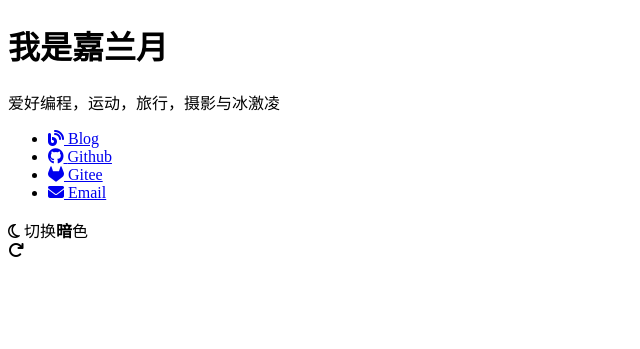
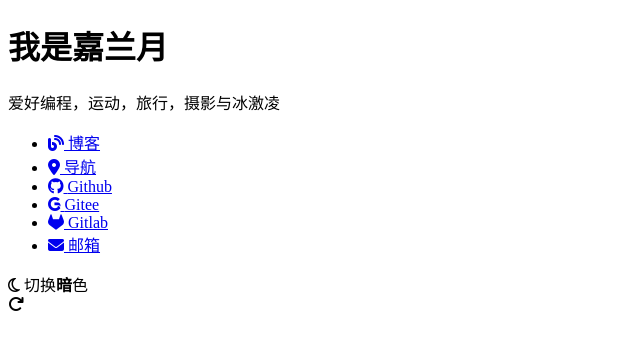
Before and after one commit to wonder-light/blog-home, a website with bundled scripts: page index.html in a window 1280 px wide. Shown: the part 161-510 px from the top of the page, without its empty margins (0-640 px from the left). Built offline with nearby package versions, Linux system fonts and the light colour scheme; files whose address does not match are found by name.

Commit message:
添加导航、Gitlab地址

```diff
--- a/index.html
+++ b/index.html
@@ -27,7 +27,13 @@
       <li>
         <a class="relative" href="http://blog.nianian.cn" target="_blank">
           <i class="fa fa-blog transition-normal"></i>
-          <span class="absolute inset-x-center bold nowrap transition-normal">Blog</span>
+          <span class="absolute inset-x-center bold nowrap transition-normal">博客</span>
+        </a>
+      </li>
+      <li>
+        <a class="relative" href="https://site.nianian.cn" target="_blank">
+          <i class="fas fa-map-marker-alt transition-normal"></i>
+          <span class="absolute inset-x-center bold nowrap transition-normal">导航</span>
         </a>
       </li>
       <li>
@@ -38,14 +44,20 @@
       </li>
       <li>
         <a class="relative" href="https://gitee.com/wonder-light" target="_blank">
+          <i class="fa-brands fa-gofore transition-normal"></i>
+          <span class="absolute inset-x-center bold nowrap transition-normal">Gitee</span>
+        </a>
+      </li>
+      <li>
+        <a class="relative" href="https://gitlab.com/wonder-light" target="_blank">
           <i class="fa-brands fa-gitlab transition-normal"></i>
-          <span class="absolute inset-x-center bold nowrap transition-normal">Gitee</span>
+          <span class="absolute inset-x-center bold nowrap transition-normal">Gitlab</span>
         </a>
       </li>
       <li>
         <a class="relative" href="mailto:3209752489@qq.com" target="_blank">
           <i class="fa fa-envelope transition-normal"></i>
-          <span class="absolute inset-x-center bold nowrap transition-normal">Email</span>
+          <span class="absolute inset-x-center bold nowrap transition-normal">邮箱</span>
         </a>
       </li>
     </ul>
```
